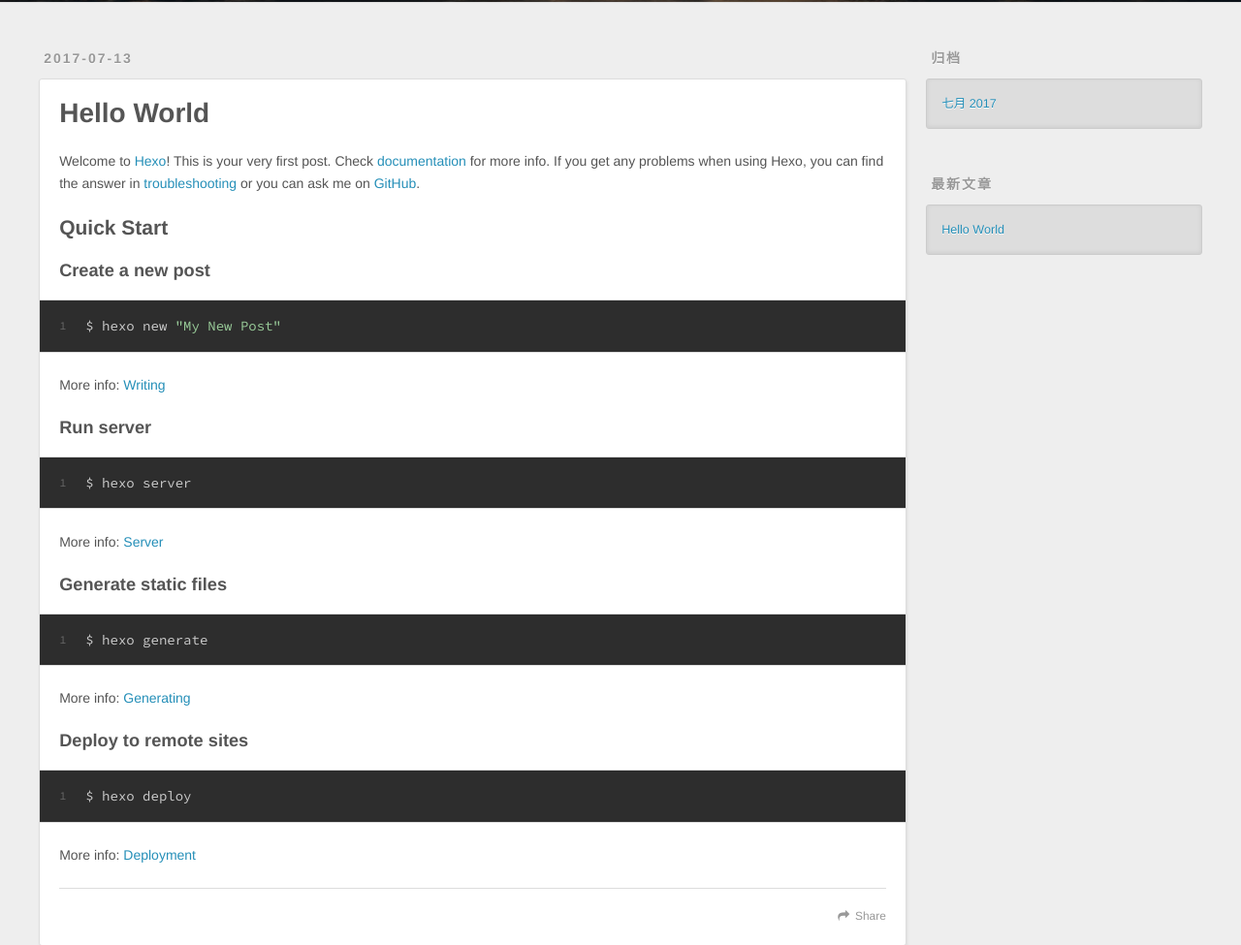
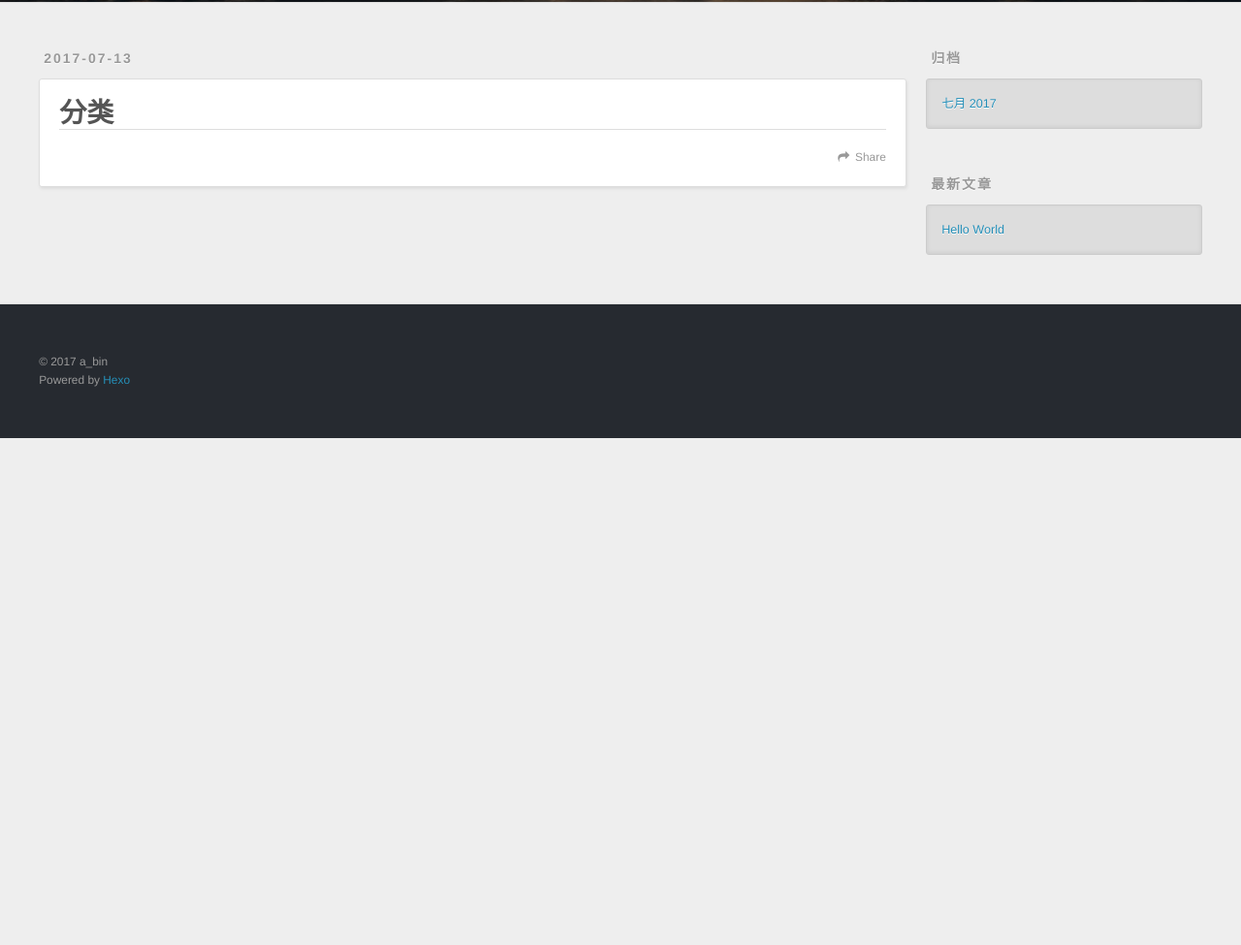
Before and after one commit to 0x7962/0x7962.github.io, a plain HTML site: page categories/index.html in a window 1280 px wide. Shown: the part 298-1273 px from the top of the page at 97% size. After the commit the page ends 800 px from the top, so only its background shows below. Drawn offline with nearby package versions, Linux system fonts and the light colour scheme.

Commit message:
Site updated: 2017-07-13 20:54:50

```diff
--- a/index.html
+++ b/categories/index.html
@@ -3,14 +3,15 @@
 <head>
   <meta charset="utf-8">
 
-  <title>a_bin&#39;s blog</title>
+  <title>分类 | a_bin&#39;s blog</title>
   <meta name="viewport" content="width=device-width, initial-scale=1, maximum-scale=1">
   <meta property="og:type" content="website">
-<meta property="og:title" content="a_bin&#39;s blog">
-<meta property="og:url" content="http://yoursite.com/index.html">
+<meta property="og:title" content="分类">
+<meta property="og:url" content="http://yoursite.com/categories/index.html">
 <meta property="og:site_name" content="a_bin&#39;s blog">
+<meta property="og:updated_time" content="2017-07-13T12:54:29.000Z">
 <meta name="twitter:card" content="summary">
-<meta name="twitter:title" content="a_bin&#39;s blog">
+<meta name="twitter:title" content="分类">
 
 
     <link rel="icon" href="/favicon.png">
@@ -55,12 +56,10 @@
   </div>
 </header>
       <div class="outer">
-        <section id="main">
-
-    <article id="post-hello-world" class="article article-type-post" itemscope itemprop="blogPost">
+        <section id="main"><article id="page-undefined" class="article article-type-page" itemscope itemprop="blogPost">
   <div class="article-meta">
-    <a href="/2017/07/13/hello-world/" class="article-date">
-  <time datetime="2017-07-13T12:21:09.000Z" itemprop="datePublished">2017-07-13</time>
+    <a href="/categories/index.html" class="article-date">
+  <time datetime="2017-07-13T12:53:41.000Z" itemprop="datePublished">2017-07-13</time>
 </a>
 
   </div>
@@ -70,8 +69,8 @@
       <header class="article-header">
 
 
-    <h1 itemprop="name">
-      <a class="article-title" href="/2017/07/13/hello-world/">Hello World</a>
+    <h1 class="article-title" itemprop="name">
+      分类
     </h1>
 
 
@@ -79,29 +78,19 @@
 
     <div class="article-entry" itemprop="articleBody">
 
-        <p>Welcome to <a href="https://hexo.io/" target="_blank" rel="external">Hexo</a>! This is your very first post. Check <a href="https://hexo.io/docs/" target="_blank" rel="external">documentation</a> for more info. If you get any problems when using Hexo, you can find the answer in <a href="https://hexo.io/docs/troubleshooting.html" target="_blank" rel="external">troubleshooting</a> or you can ask me on <a href="https://github.com/hexojs/hexo/issues" target="_blank" rel="external">GitHub</a>.</p>
-<h2 id="Quick-Start"><a href="#Quick-Start" class="headerlink" title="Quick Start"></a>Quick Start</h2><h3 id="Create-a-new-post"><a href="#Create-a-new-post" class="headerlink" title="Create a new post"></a>Create a new post</h3><figure class="highlight bash"><table><tr><td class="gutter"><pre><div class="line">1</div></pre></td><td class="code"><pre><div class="line">$ hexo new <span class="string">"My New Post"</span></div></pre></td></tr></table></figure>
-<p>More info: <a href="https://hexo.io/docs/writing.html" target="_blank" rel="external">Writing</a></p>
-<h3 id="Run-server"><a href="#Run-server" class="headerlink" title="Run server"></a>Run server</h3><figure class="highlight bash"><table><tr><td class="gutter"><pre><div class="line">1</div></pre></td><td class="code"><pre><div class="line">$ hexo server</div></pre></td></tr></table></figure>
-<p>More info: <a href="https://hexo.io/docs/server.html" target="_blank" rel="external">Server</a></p>
-<h3 id="Generate-static-files"><a href="#Generate-static-files" class="headerlink" title="Generate static files"></a>Generate static files</h3><figure class="highlight bash"><table><tr><td class="gutter"><pre><div class="line">1</div></pre></td><td class="code"><pre><div class="line">$ hexo generate</div></pre></td></tr></table></figure>
-<p>More info: <a href="https://hexo.io/docs/generating.html" target="_blank" rel="external">Generating</a></p>
-<h3 id="Deploy-to-remote-sites"><a href="#Deploy-to-remote-sites" class="headerlink" title="Deploy to remote sites"></a>Deploy to remote sites</h3><figure class="highlight bash"><table><tr><td class="gutter"><pre><div class="line">1</div></pre></td><td class="code"><pre><div class="line">$ hexo deploy</div></pre></td></tr></table></figure>
-<p>More info: <a href="https://hexo.io/docs/deployment.html" target="_blank" rel="external">Deployment</a></p>
 
 
     </div>
     <footer class="article-footer">
-      <a data-url="http://yoursite.com/2017/07/13/hello-world/" data-id="cj52fp1wy00007fuygz99mh2u" class="article-share-link">Share</a>
+      <a data-url="http://yoursite.com/categories/index.html" data-id="cj52fsk0b000186uyumbsaobk" class="article-share-link">Share</a>
 
 
     </footer>
   </div>
 
-</article>
 
 
-
+</article>
 
 </section>
 
```
Also changed, not shown: 2017/07/13/hello-world/index.html (+1 -1 lines).
